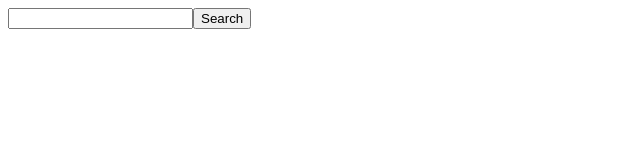
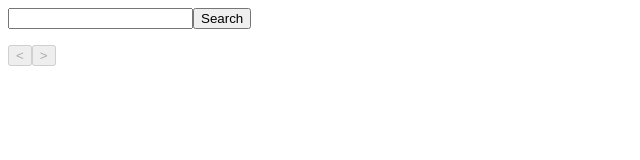
Before and after one commit to jennagoldman/mytunes, a React app: page / in a window 1280 px wide. Shown: the top 160 px of the page, without its empty margins (0-640 px from the left). Built offline with nearby package versions, Linux system fonts and the light colour scheme.

Commit message:
artist search results Paging is working

```diff
--- a/src/components/Artists/ArtistsList.jsx
+++ b/src/components/Artists/ArtistsList.jsx
@@ -18,7 +18,7 @@ const ArtistsList = ({ artists }) => {
 };
 
 ArtistsList.propTypes = {
-  artists: PropTypes.array.isRequired
+  artists: PropTypes.array
 };
 
 export default ArtistsList;
--- a/src/components/Artists/Paging.jsx
+++ b/src/components/Artists/Paging.jsx
@@ -0,0 +1,17 @@
+import React from 'react';
+import PropTypes from 'prop-types';
+
+const Paging = ({ artists, offset, changeOffset }) => (
+  <>
+    <button onClick={() => changeOffset(-25)} disabled={offset === 0}>&lt;</button>
+    <button onClick={() => changeOffset(25)} disabled={artists.length < 25}>&gt;</button>
+  </>
+);
+
+Paging.propTypes = {
+  artists: PropTypes.array,
+  offset: PropTypes.number.isRequired,
+  changeOffset: PropTypes.func.isRequired
+};
+
+export default Paging;
--- a/src/containers/ArtistsContainer/ArtistsContainer.jsx
+++ b/src/containers/ArtistsContainer/ArtistsContainer.jsx
@@ -1,4 +1,4 @@
-import React, { useState } from 'react';
+import React, { useState, useEffect } from 'react';
 import SearchForm from '../../components/Artists/SearchForm.jsx';
 import ArtistsList from '../../components/Artists/ArtistsList.jsx';
 import Paging from '../../components/Artists/Paging.jsx';
@@ -7,10 +7,11 @@ import { fetchArtists } from '../../services/musicbrainz/musicbrainz-api.js';
 const ArtistsContainer = () => {
   const [searchQuery, setSearchQuery] = useState('');
   const [artists, setArtists] = useState([]);
+  const [offset, setOffset] = useState(0);
 
   const handleSearch = event => {
     event.preventDefault();
-    fetchArtists(searchQuery)
+    fetchArtists(searchQuery, offset)
       .then(fetchedArtists => setArtists(fetchedArtists));
   };
 
@@ -18,11 +19,22 @@ const ArtistsContainer = () => {
     setSearchQuery(target.value);
   };
 
+  const changeOffset = (by) => {
+    setOffset(prevOffset => prevOffset + by);
+  };
+
+  useEffect(() => {
+    if(offset > 0) {
+      fetchArtists(searchQuery, offset)
+        .then(fetchedArtists => setArtists(fetchedArtists));
+    }
+  }, [offset]);
+
   return (
     <>
       <SearchForm onInputChange={handleInput} onSearch={handleSearch} />
       <ArtistsList artists={artists} />
-      {/* <Paging /> */}
+      <Paging offset={offset} artists={artists} changeOffset={changeOffset} />
     </>
   );
 };
--- a/src/services/musicbrainz/musicbrainz-api.js
+++ b/src/services/musicbrainz/musicbrainz-api.js
@@ -1,5 +1,11 @@
-export const fetchArtists = searchQuery => {
-  return fetch(`http://musicbrainz.org/ws/2/artist?query=${searchQuery}&fmt=json&limit=25`)
+export const fetchArtists = (searchQuery, offset) => {
+  return fetch(`http://musicbrainz.org/ws/2/artist?query=${searchQuery}&fmt=json&limit=25&offset=${offset}`)
     .then(res => res.json())
     .then(json => json.artists);
 };
+
+// export const fetchArtistsWithOffset = (searchQuery, offset) => {
+//   return fetch(`http://musicbrainz.org/ws/2/artist?query=${searchQuery}&fmt=json&limit=25&offset=${offset}`)
+//     .then(res => res.json())
+//     .then(json => json.artists);
+// };
```
